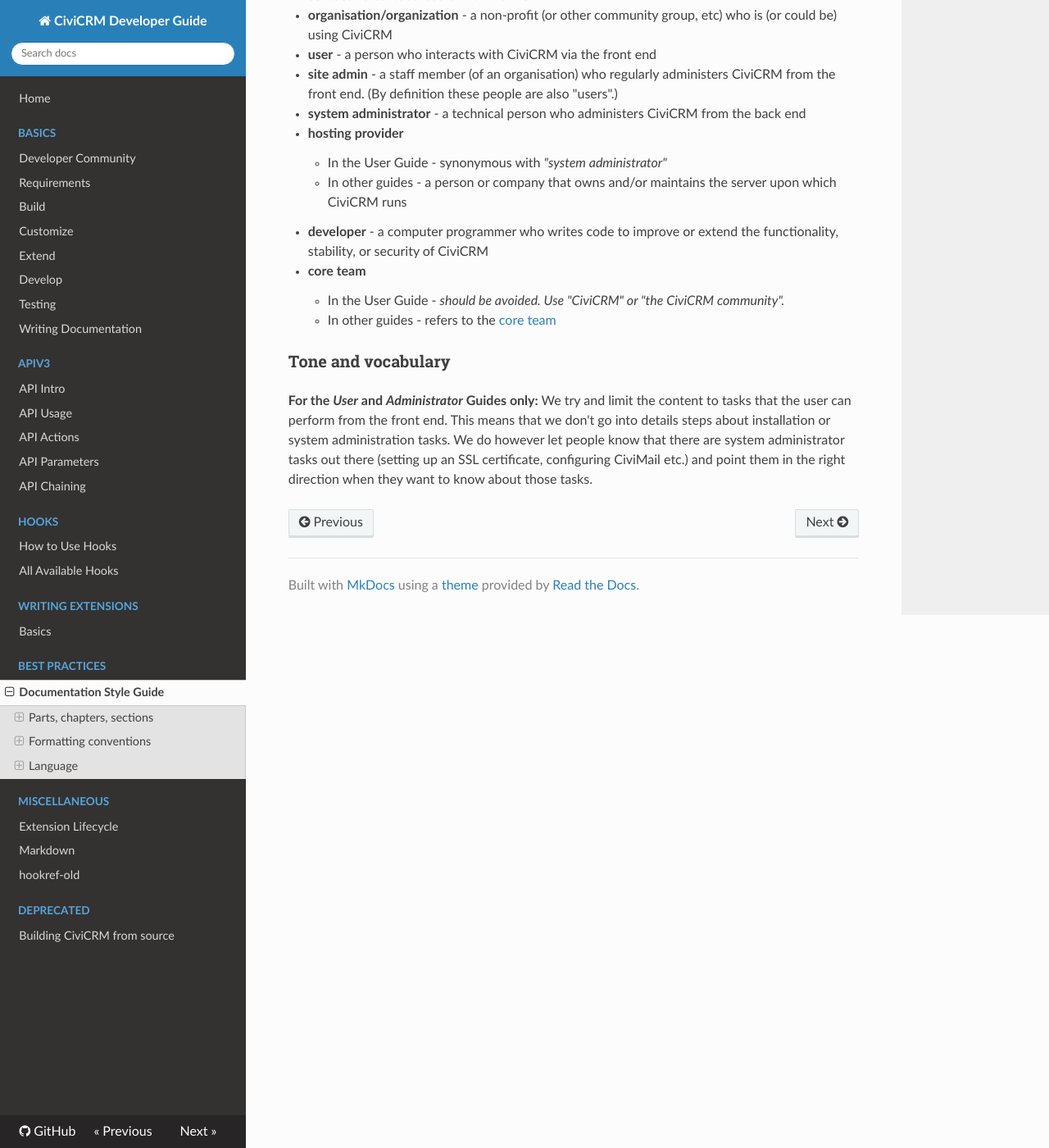
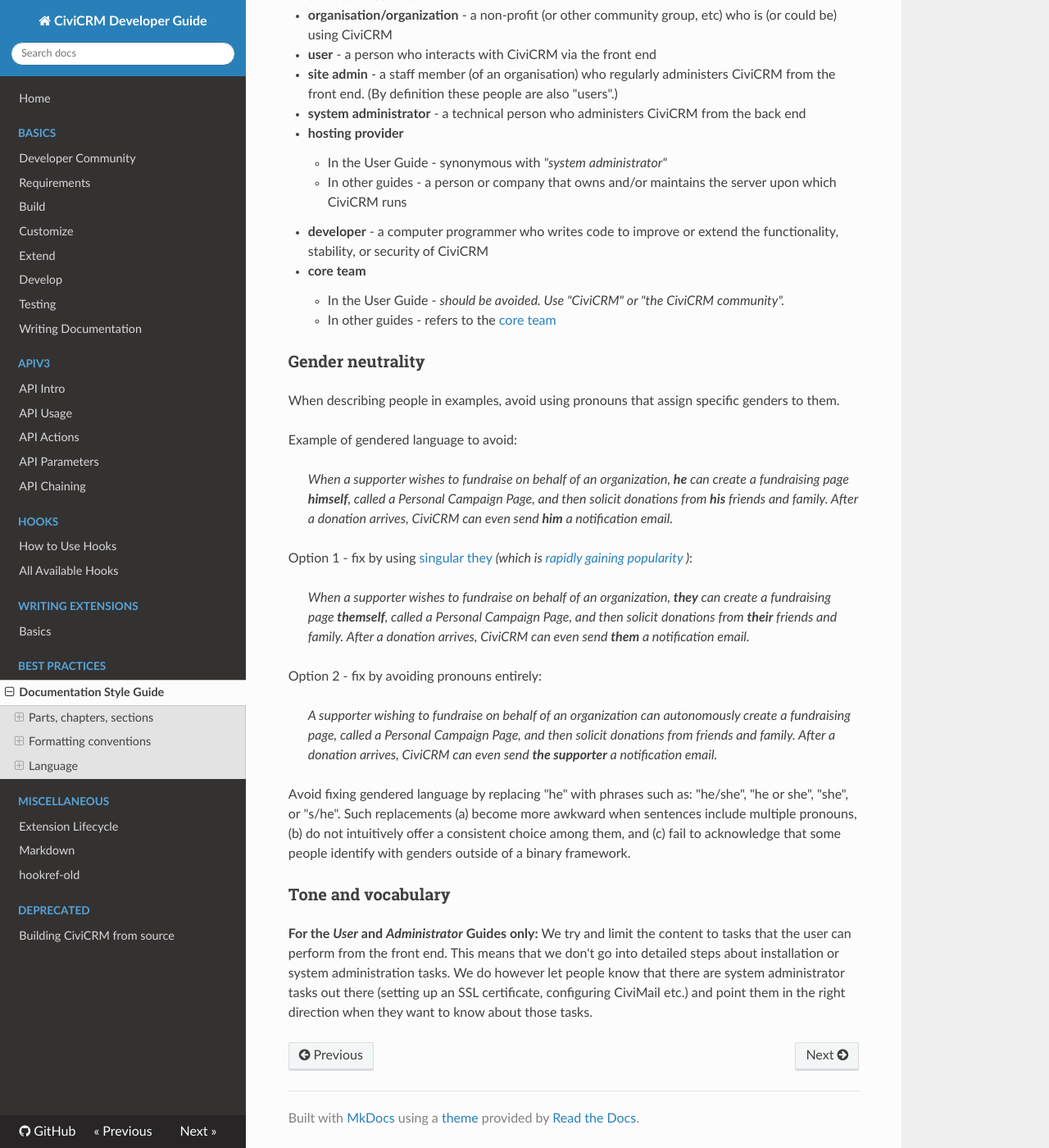
Before and after one commit to civicrm/civicrm-dev-docs, an MkDocs documentation site: the page built from docs/best-practices/documentation-style-guide.md, in a window 1280 px wide and 1400 px high, scrolled down 2840 px. Shown: the whole window at 82% size. Built offline with MkDocs 1.6.1, drawn with Linux system fonts in a browser that asks for light colours; nearby versions of some CDN libraries; old or Windows-style settings are respelled for this version of MkDocs.

Commit message:
Style guide: adding guidelines for gender neutral language

```diff
--- a/docs/best-practices/documentation-style-guide.md
+++ b/docs/best-practices/documentation-style-guide.md
@@ -148,11 +148,49 @@
     -   In other guides - refers to the
         [core team](https://civicrm.org/teams/core-team)
 
+### Gender neutrality
+
+When describing people in examples, avoid using pronouns that assign specific
+genders to them.
+
+Example of gendered language to avoid:
+
+> *When a supporter wishes to fundraise on behalf of an organization, **he** can
+> create a fundraising page **himself**, called a Personal Campaign Page, and
+> then solicit donations from **his** friends and family. After a donation
+> arrives, CiviCRM can even send **him** a notification email.*
+
+Option 1 - fix by using [singular they] *(which is
+[rapidly](https://www.washingtonpost.com/news/wonk/wp/2016/01/08/donald-trump-may-win-this-years-word-of-the-year/)
+[gaining](http://www.americandialect.org/2015-word-of-the-year-is-singular-they)
+[popularity](http://www.npr.org/2016/01/13/462906419/everyone-uses-singular-they-whether-they-realize-it-or-not)
+)*:
+
+> *When a supporter wishes to fundraise on behalf of an organization, **they**
+> can create a fundraising page **themself**, called a Personal Campaign Page,
+> and then solicit donations from **their** friends and family. After a donation
+> arrives, CiviCRM can even send **them** a notification email.*
+
+Option 2 - fix by avoiding pronouns entirely:
+
+> *A supporter wishing to fundraise on behalf of an organization can
+> autonomously create a fundraising page, called a Personal Campaign Page, and
+> then solicit donations from friends and family. After a donation arrives,
+> CiviCRM can even send **the supporter** a notification email.*
+
+Avoid fixing gendered language by replacing "he" with phrases such as:
+"he/she", "he or she", "she", or "s/he". Such replacements (a) become more
+awkward when sentences include multiple pronouns, (b) do not intuitively offer
+a consistent choice among them, and (c) fail to acknowledge that some people
+identify with genders outside of a binary framework.
+
+[singular they]: https://en.wikipedia.org/wiki/Singular_they
+
 ### Tone and vocabulary
 
 **For the *User* and *Administrator* Guides only:** We try and limit the
 content to tasks that the user can perform from the front end. This means that
-we don't go into details steps about installation or system administration
+we don't go into detailed steps about installation or system administration
 tasks.  We do however let people know that there are system administrator tasks
 out there (setting up an SSL certificate, configuring CiviMail etc.) and point
 them in the right direction when they want to know about those tasks.
```
